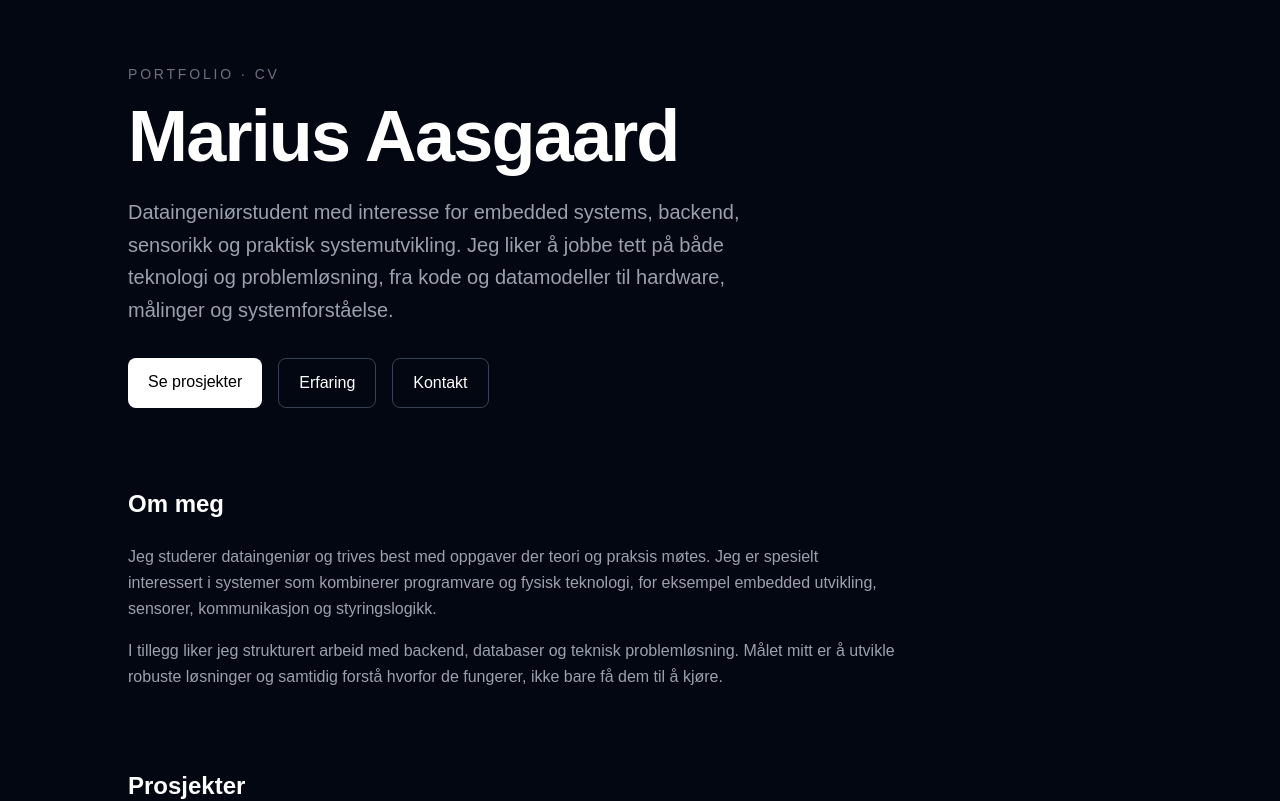
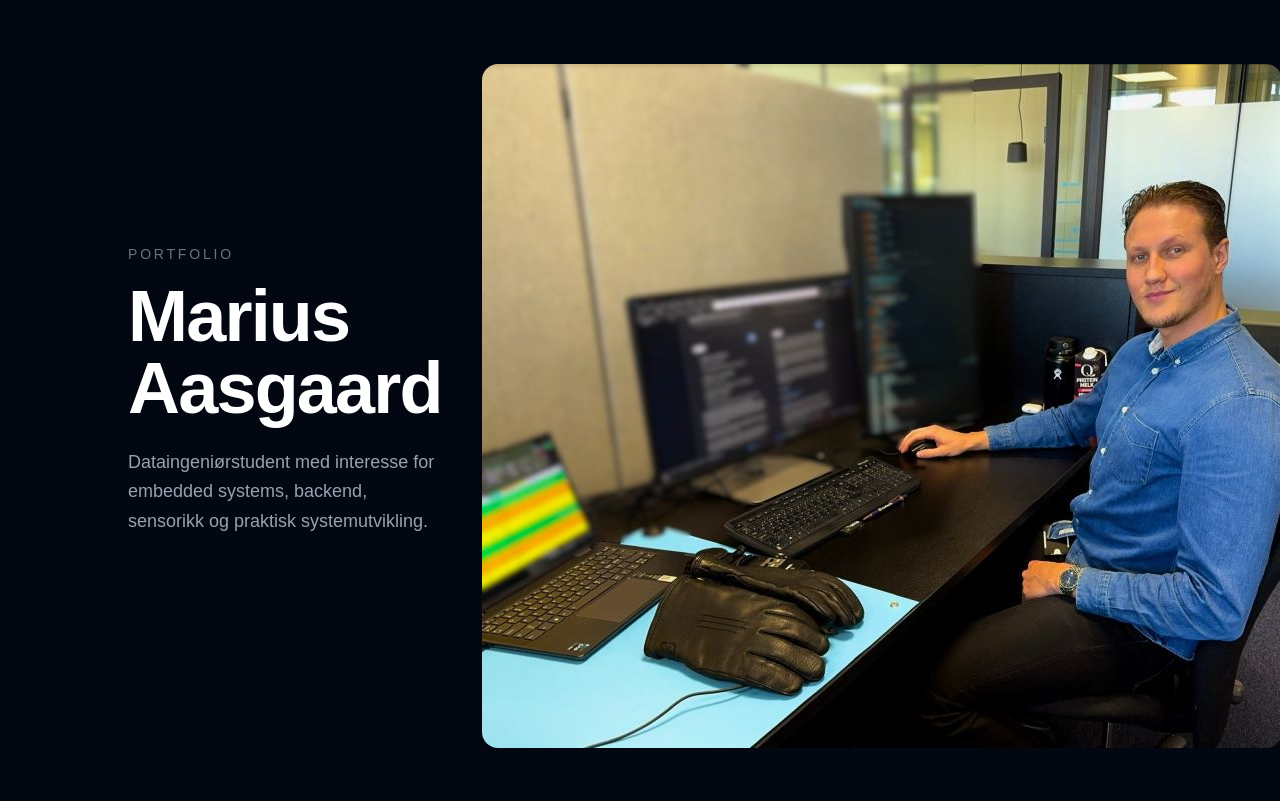
Before and after one commit to Aasgaardian95/Portfolio, a Next.js app: page / in a window 1280 px wide. Shown: the top 801 px of the page. Built offline with nearby package versions, Linux system fonts and the light colour scheme.

Commit message:
Added selfie

```diff
--- a/app/page.js
+++ b/app/page.js
@@ -1,4 +1,5 @@
 import ProjectCard from "../components/ProjectCard";
+import Image from "next/image";
 
 export default function Home() {
   const projects = [
@@ -63,40 +64,33 @@ export default function Home() {
       <section className="max-w-5xl mx-auto">
         {/* Hero */}
         <section className="mb-20">
+          <div className="flex flex-col md:flex-row items-center gap-10">
+            {/* Tekst */}
+            <div className="flex-1">
               <p className="mb-4 text-sm uppercase tracking-[0.2em] text-gray-500">
-            Portfolio · CV
+                Portfolio
               </p>
 
               <h1 className="text-5xl md:text-7xl font-bold tracking-tight mb-6">
                 Marius Aasgaard
               </h1>
 
-          <p className="max-w-2xl text-lg md:text-xl text-gray-400 mb-8 leading-relaxed">
+              <p className="max-w-4xl text-lg md:text-l text-gray-400 mb-8 leading-relaxed">
                 Dataingeniørstudent med interesse for embedded systems, backend,
-            sensorikk og praktisk systemutvikling. Jeg liker å jobbe tett på
-            både teknologi og problemløsning, fra kode og datamodeller til
-            hardware, målinger og systemforståelse.
+                sensorikk og praktisk systemutvikling.
               </p>
+            </div>
 
-          <div className="flex flex-wrap gap-4">
-            <a
-              href="#projects"
-              className="rounded-lg bg-white px-5 py-3 font-medium text-black transition hover:opacity-90"
-            >
-              Se prosjekter
-            </a>
-            <a
-              href="#experience"
-              className="rounded-lg border border-gray-700 px-5 py-3 transition hover:border-gray-500"
-            >
-              Erfaring
-            </a>
-            <a
-              href="#contact"
-              className="rounded-lg border border-gray-700 px-5 py-3 transition hover:border-gray-500"
-            >
-              Kontakt
-            </a>
+            {/* Bilde */}
+            <div className="flex-shrink-0">
+              <Image
+                src="/images/profil.jpg"
+                alt="Marius Aasgaard"
+                width={800}
+                height={800}
+                className="rounded-2xl object-cover"
+              />
+            </div>
           </div>
         </section>
 
```
Also changed, not shown: public/images/profil.jpg (added). Lines whose indentation alone changed are shown as unchanged.
